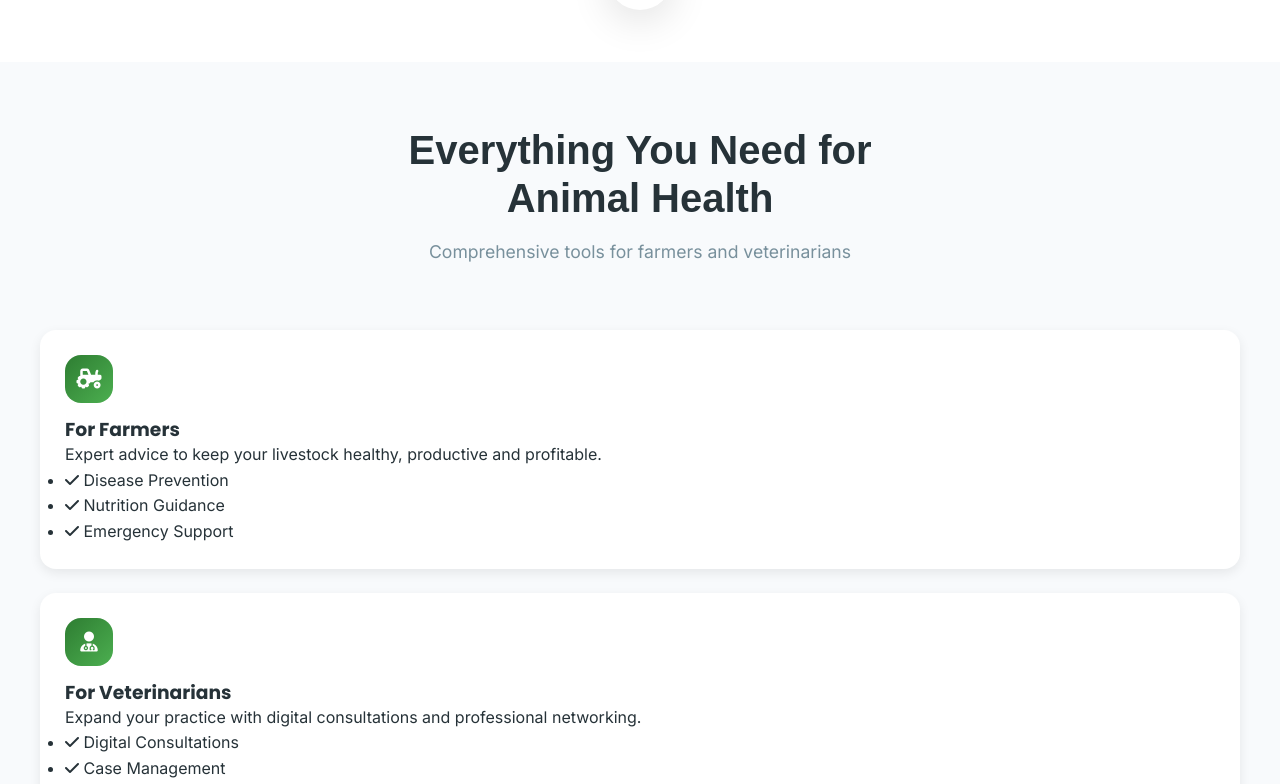
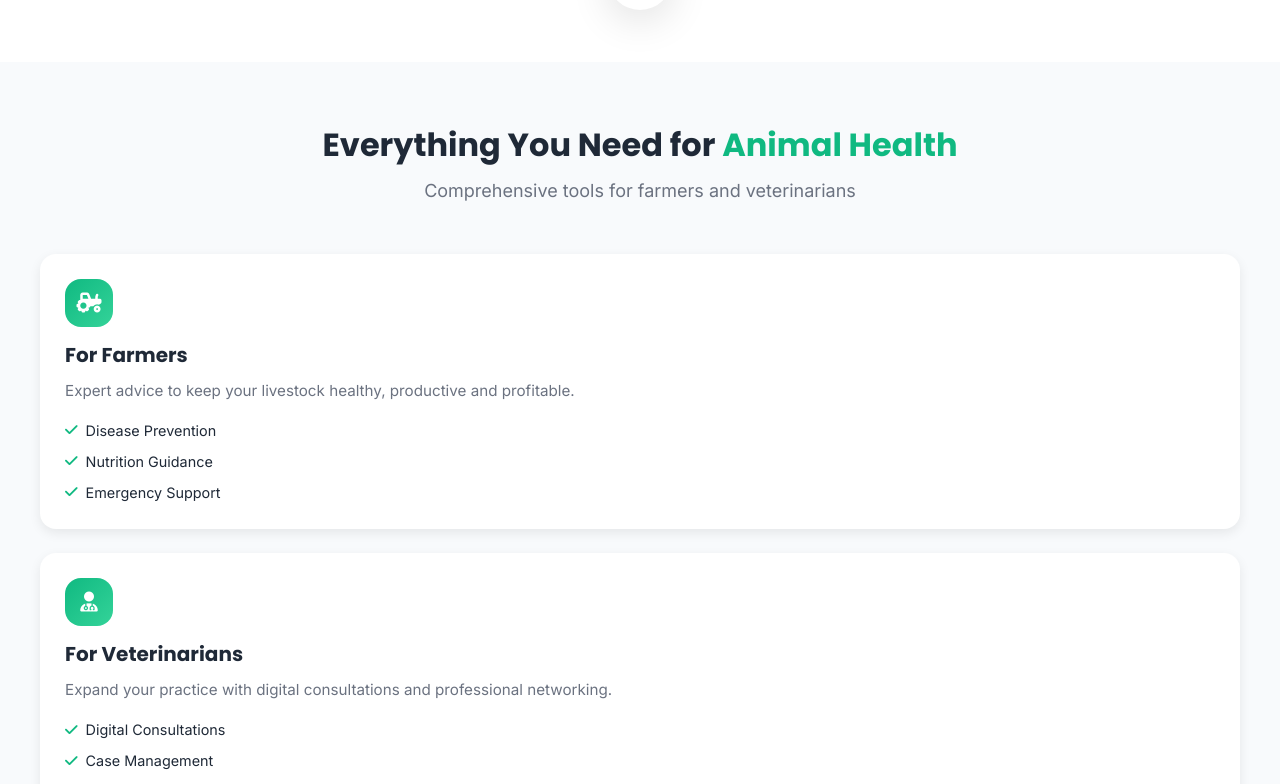
Before and after one commit to adane-desta/getVet, a React (Vite) app in the folder getvet/: page / in a window 1280 px wide. Shown: the part 1356-2140 px from the top of the page. Built offline with nearby package versions, Linux system fonts and the light colour scheme.

Commit message:
fix global style

```diff
--- a/getvet/src/components/homeCmpos/cta/Cta.jsx
+++ b/getvet/src/components/homeCmpos/cta/Cta.jsx
@@ -2,7 +2,7 @@ import styles from './Cta.module.css';
 
 function Cta() {
   return (
-    <div>
+    <div className='container'>
       {/* CTA Section */}
       <section className={styles.ctaSection}>
         <div className={styles.ctaContainer}>
--- a/getvet/src/components/homeCmpos/features/Features.jsx
+++ b/getvet/src/components/homeCmpos/features/Features.jsx
@@ -2,6 +2,7 @@ import styles from './Features.module.css';
 
 function Features() {
   return (
+    <div className='container'>
     <section className={styles.features} id="features">
       <div className={styles.sectionHeader}>
         <h2 className={styles.sectionTitle}>
@@ -92,6 +93,7 @@ function Features() {
         </div>
       </div>
     </section>
+    </div>
   );
 }
 
--- a/getvet/src/components/homeCmpos/features/Features.module.css
+++ b/getvet/src/components/homeCmpos/features/Features.module.css
@@ -1,26 +1,7 @@
-/* Features Section */
+/* Features */
 .features {
   padding: 4rem var(--container-padding);
   background-color: #f8fafc;
-}
-
-.sectionHeader {
-  text-align: center;
-  max-width: 800px;
-  margin: 0 auto 4rem;
-}
-
-.sectionTitle {
-  font-family: 'Montserrat', sans-serif;
-  font-size: 2.5rem;
-  font-weight: 700;
-  color: var(--dark-color);
-  margin-bottom: 1rem;
-}
-
-.sectionSubtitle {
-  color: var(--gray-color);
-  font-size: 1.1rem;
 }
 
 .featuresGrid {
@@ -39,6 +20,7 @@
   transition: var(--transition);
   border: 1px solid transparent;
 }
+
 .featureCard:hover {
   transform: translateY(-5px);
   box-shadow: var(--shadow-lg);
@@ -58,49 +40,50 @@
   font-size: 1.25rem;
 }
 
-.featureTitle {
+.featureCard h3 {
   font-size: 1.25rem;
   margin-bottom: 0.75rem;
 }
 
-.featureDesc {
+.featureCard p {
   color: var(--gray-color);
   margin-bottom: 1rem;
   font-size: 0.95rem;
 }
 
-.highlight {
-  display: flex;
-  flex-direction: column;
-  gap: 0.5rem;
-}
-
-.highlight span {
-  display: flex;
-  align-items: center;
-  gap: 0.5rem;
-  font-size: 0.9rem;
-  color: var(--primary-dark);
-}
-
-.highlight i {
-  color: var(--success-color);
-}
-
-.featurelist {
+.featureList {
   list-style: none;
   display: flex;
   flex-direction: column;
   gap: 0.5rem;
 }
 
-.featurelist li {
+.featureList li {
   display: flex;
   align-items: center;
   gap: 0.5rem;
   font-size: 0.9rem;
 }
 
-.featurelist i {
+.featureList i {
   color: var(--success-color);
 }
+
+.sectionHeader {
+  text-align: center;
+  margin-bottom: 3rem;
+}
+
+.sectionTitle {
+  font-size: 2rem;
+  margin-bottom: 0.75rem;
+  color: var(--dark-color);
+}
+
+.sectionSubtitle {
+  color: var(--gray-color);
+  font-size: 1.125rem;
+}
+.highlight {
+  color: var(--primary-color);
+}
--- a/getvet/src/components/homeCmpos/hero/Hero.jsx
+++ b/getvet/src/components/homeCmpos/hero/Hero.jsx
@@ -2,7 +2,7 @@ import styles from './Hero.module.css';
 
 function Hero() {
     return (
-        <div>
+        <div className='container'>
             {/* Hero Section */}
             <section className={styles.hero}>
                 <div className={styles.heroOverlay}></div>
--- a/getvet/src/components/homeCmpos/howItWorks/HowItWorks.jsx
+++ b/getvet/src/components/homeCmpos/howItWorks/HowItWorks.jsx
@@ -2,7 +2,7 @@ import styles from './HowItWorks.module.css';
 
 function HowItWorks() {
     return (
-        <div>
+        <div className='container'>
             {/* How It Works */}
             <section className={styles.howItWorks} id="how-it-works">
                 <div className={styles.sectionHeader}>
--- a/getvet/src/components/homeCmpos/testimonials/Testimonials.jsx
+++ b/getvet/src/components/homeCmpos/testimonials/Testimonials.jsx
@@ -2,7 +2,7 @@ import styles from './Testimonials.module.css';
 
 function Testimonials() {
     return (
-        <div>
+        <div className='container'>
             {/* Testimonials */}
             <section className={styles.testimonials} id="testimonials">
                 <div className={styles.sectionHeader}>
--- a/getvet/src/components/navBar/Navbar.jsx
+++ b/getvet/src/components/navBar/Navbar.jsx
@@ -2,7 +2,7 @@ import styles from './Navbar.module.css';
 
 function Navbar() {
     return (
-        <div>
+        <div className='container'>
             {/* Header */}
             <header className={styles.header}>
                 <div className={styles.headerContainer}>
--- a/getvet/src/styles/global.css
+++ b/getvet/src/styles/global.css
@@ -5,19 +5,18 @@
 @import url('https://cdn.jsdelivr.net/npm/swiper@9/swiper-bundle.min.css');
 
 :root {
-    --primary-color: #2E7D32;
-    --primary-light: #4CAF50;
-    --primary-dark: #1B5E20;
-    --secondary-color: #FF9800;
-    --secondary-light: #FFB74D;
-    --accent-color: #2196F3;
-    --light-color: #F5F9F6;
-    --dark-color: #263238;
-    --gray-color: #78909C;
-    --success-color: #4CAF50;
-    --warning-color: #FF9800;
-    --danger-color: #F44336;
-    --box-shadow: 0 10px 30px rgba(0, 0, 0, 0.08);
+  --primary-color: #10B981;
+  --primary-dark: #059669;
+  --primary-light: #34D399;
+  --secondary-color: #8B5CF6;
+  --accent-color: #F59E0B;
+  --dark-color: #1F2937;
+  --light-color: #F9FAFB;
+  --gray-color: #6B7280;
+  --gray-light: #E5E7EB;
+  --danger-color: #EF4444;
+  --success-color: #10B981;
+  --warning-color: #F59E0B;
 
   --border-radius: 16px;
   --border-radius-sm: 8px;
@@ -30,6 +29,7 @@
 
   --transition: all 0.3s cubic-bezier(0.4, 0, 0.2, 1);
   --transition-slow: all 0.5s cubic-bezier(0.4, 0, 0.2, 1);
+
   --container-padding: 1.5rem;
 }
 
@@ -42,7 +42,6 @@
 
 html {
   scroll-behavior: smooth;
-    font-size: 16px;
 }
 
 body {
@@ -51,10 +50,13 @@
   background-color: var(--light-color);
   line-height: 1.6;
   overflow-x: hidden;
-    min-height: 100vh;
+  font-size: 16px;
 }
 
-  h1, h2, h3, h4 {
+h1,
+h2,
+h3,
+h4 {
   font-family: 'Poppins', sans-serif;
   font-weight: 700;
   line-height: 1.2;
@@ -94,7 +96,11 @@
       transform: translateY(-5px) translateX(-50%);
     }
   }
-
+  .container {
+      max-width: 100%;
+      margin: 0 auto;
+      overflow: hidden;
+  }
 .highlight {
     color: var(--primary-color);
 }
```
Lines whose indentation alone changed are shown as unchanged.
